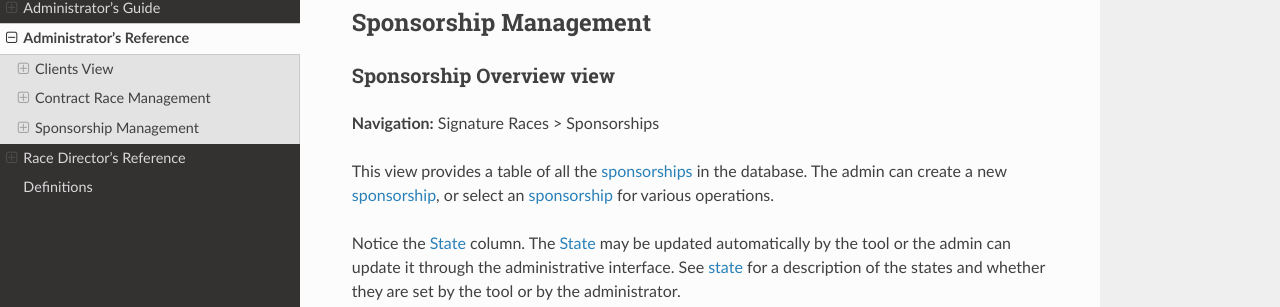
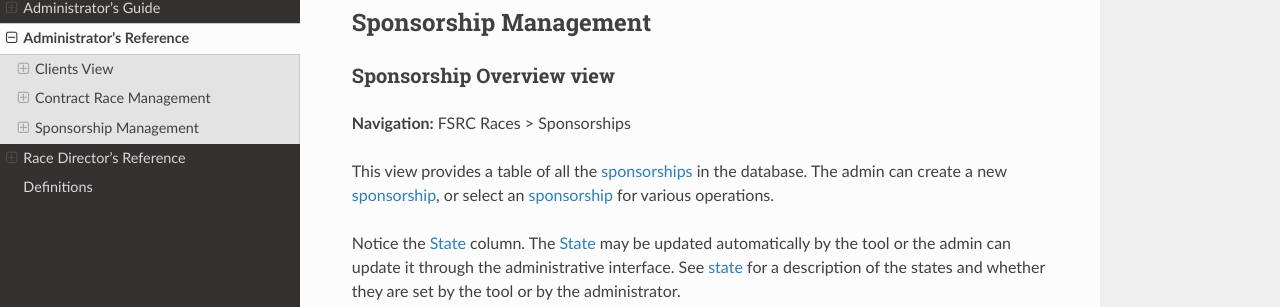
Before and after one commit to louking/contracts, a Sphinx documentation site: the page built from docs/contract-admin-reference.rst, in a window 1280 px wide and 900 px high, scrolled down 13836 px. Shown: the part 144-451 px from the top of the window. Built offline with Sphinx 7.4.7 and the Read the Docs theme 3.1.0, drawn with Linux system fonts in a browser that asks for light colours; some of the changed text lies outside the part shown.

Commit message:
rename Signature Races to FSRC Races in menu (#570)

```diff
--- a/docs/contract-admin-reference.rst
+++ b/docs/contract-admin-reference.rst
@@ -635,7 +635,7 @@
 Sponsorship Overview view
 ===========================
 
-**Navigation:** Signature Races > Sponsorships
+**Navigation:** FSRC Races > Sponsorships
 
 This view  provides a table  of all the :term:`sponsorships <sponsorship>`  in the database. The
 admin can create a new :term:`sponsorship`, or  select an :term:`sponsorship` for various
@@ -740,7 +740,7 @@
 Sponsor Query Log
 =====================
 
-**Navigation:** Signature Races > Query Log
+**Navigation:** FSRC Races > Query Log
 
 When a sponsor :term:`client` fills out the :ref:`sponsor-query-form`, the contents of the form are
 saved in the Sponsor Query Log.
```
Also changed, not shown: 1 other file.
